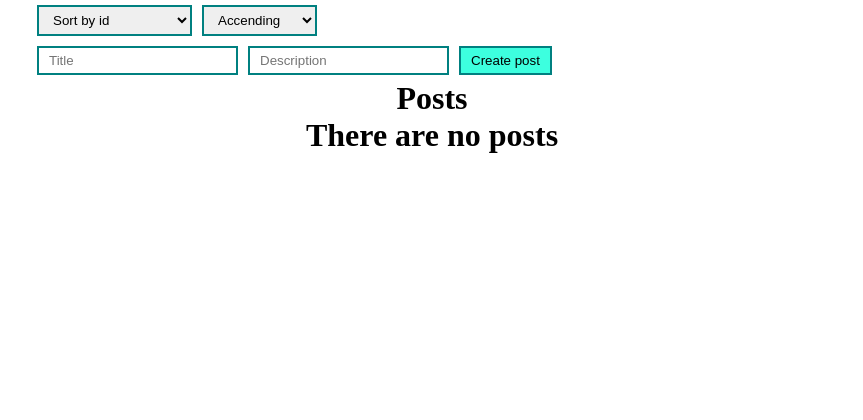
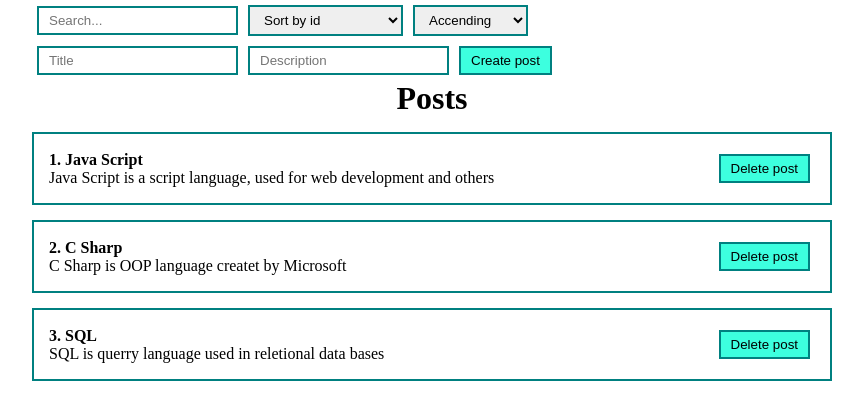
Before and after one commit to ventsislavVidulov/react-recap-utv, a React (Vite) app: page / in a window 1280 px wide. Shown: the top 420 px of the page, without its empty margins (208-1071 px from the left). Built offline with nearby package versions, Linux system fonts and the light colour scheme.

Commit message:
add filter logic

```diff
--- a/src/components/SortComponent/SortComponent.jsx
+++ b/src/components/SortComponent/SortComponent.jsx
@@ -1,18 +1,20 @@
 import { useState, useEffect } from "react"
 
 import MySelect from "../../ui/MySelect/MySelect";
+import ControledInput from "../../ui/ControledInput/ControledInput";
 
 const SortComponent = ({ posts, sortHandler }) => {
 
-    const [sortObject, setSortObject] = useState({ accendingDescending: 'accending', textContentSortCriterion: 'id' })
+    const [sortObject, setSortObject] = useState({ accendingDescending: 'accending', sortChriterion: 'id', searchQuery: '' });
 
     useEffect(() => {
+        const filteredPosts = [...posts.filter(p => p.title.toLowerCase().includes(sortObject.searchQuery.toLowerCase()))]
         if (sortObject.sortChriterion === 'id') {
-            sortHandler([...posts.sort((a, b) => sortObject.accendingDescending === 'accending' ? a.id - b.id : b.id - a.id)])
+            sortHandler([...filteredPosts.sort((a, b) => sortObject.accendingDescending === 'accending' ? a.id - b.id : b.id - a.id)])
         } else if (sortObject.sortChriterion === 'title') {
-            sortHandler([...posts.sort((a, b) => sortObject.accendingDescending === 'accending' ? a.title.localeCompare(b.title) : b.title.localeCompare(a.title))])
+            sortHandler([...filteredPosts.sort((a, b) => sortObject.accendingDescending === 'accending' ? a.title.localeCompare(b.title) : b.title.localeCompare(a.title))])
         } else if (sortObject.sortChriterion === 'description') {
-            sortHandler([...posts.sort((a, b) => sortObject.accendingDescending === 'accending' ? a.description.localeCompare(b.description) : b.description.localeCompare(a.description))])
+            sortHandler([...filteredPosts.sort((a, b) => sortObject.accendingDescending === 'accending' ? a.description.localeCompare(b.description) : b.description.localeCompare(a.description))])
         }
     }, [sortObject, posts])
 
@@ -24,11 +26,16 @@
         setSortObject({ ...sortObject, sortChriterion: e.target.value });
     }
 
-    console.log(sortObject);
-
+    const searchHandler = (value) => {
+        setSortObject({ ...sortObject, searchQuery: value });
+    }
 
     return (
         <>
+            <ControledInput
+                placeholder="Search..."
+                handler={searchHandler}
+            />
             <MySelect
                 options={
                     [
```
